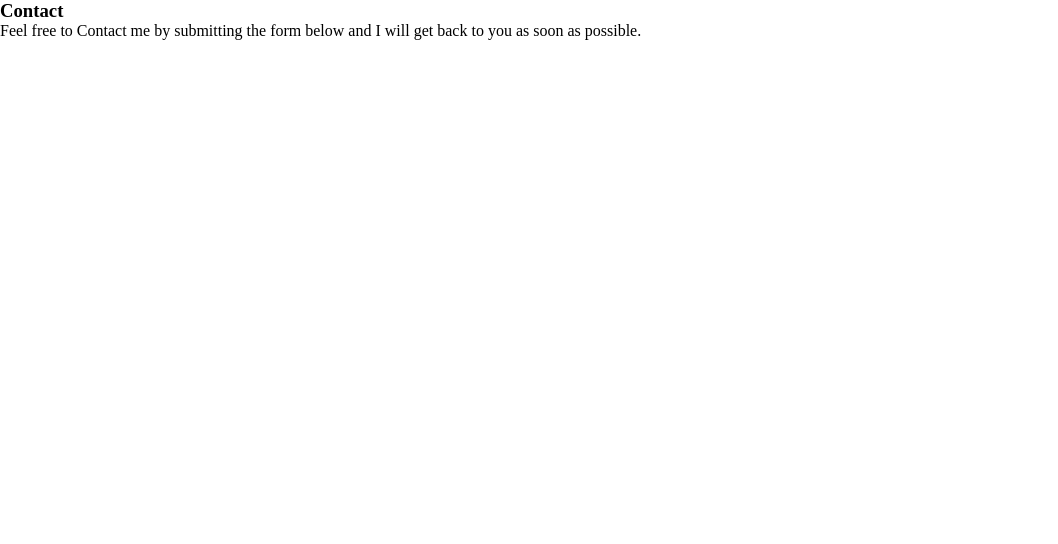
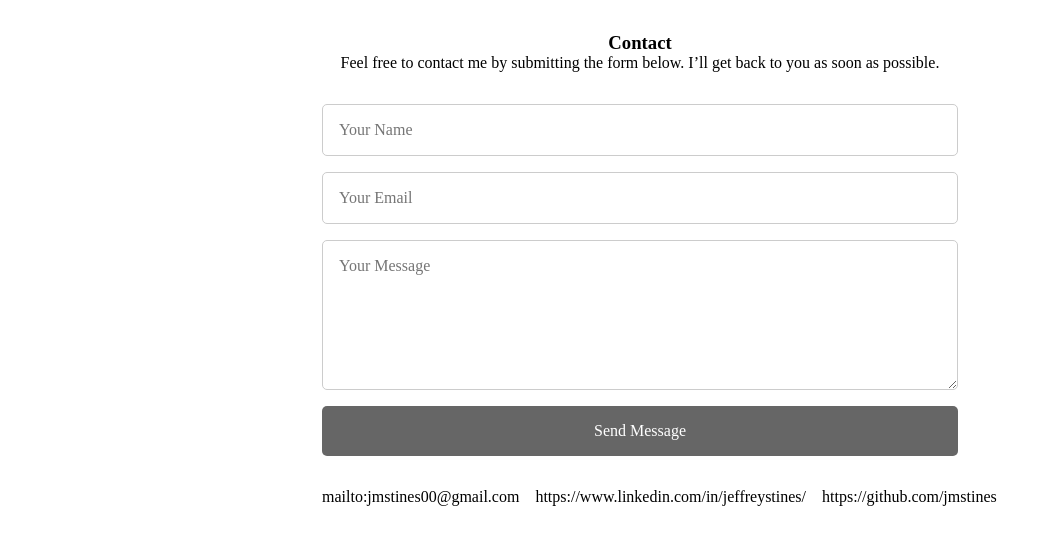
Before and after one commit to jmstines/stines-solutions-react, a Next.js app: page /Contact in a window 1280 px wide. Shown: the top 544 px of the page, without its empty margins (0-1058 px from the left). Built offline with nearby package versions, Linux system fonts and the light colour scheme.

Commit message:
Update Home and Contact Pages

```diff
--- a/src/pages/Contact.css
+++ b/src/pages/Contact.css
@@ -4,3 +4,59 @@
     box-sizing: border-box;
     font-family: inherit;
 }
+
+.contact-container {
+  max-width: 700px;
+  margin: 0 auto;
+  padding: 2rem;
+  text-align: center;
+}
+
+.contact-form {
+  display: flex;
+  flex-direction: column;
+  gap: 1rem;
+  margin-top: 2rem;
+}
+
+.contact-form input,
+.contact-form textarea {
+  padding: 1rem;
+  font-size: 1rem;
+  border: 1px solid #ccc;
+  border-radius: 5px;
+}
+
+.contact-form textarea {
+  min-height: 150px;
+}
+
+.btn-primary {
+  background-color: #666;
+  color: #fff;
+  border: none;
+  padding: 1rem;
+  font-size: 1rem;
+  border-radius: 5px;
+  cursor: pointer;
+}
+
+.btn-primary:hover {
+  background-color: #0056b3;
+}
+
+.form-status {
+  margin-top: 1rem;
+  color: green;
+  font-weight: 500;
+}
+
+.contact-links {
+  margin-top: 2rem;
+}
+
+.contact-links a {
+  margin-right: 1rem;
+  /* color: #007bff; */
+  text-decoration: none;
+}
--- a/src/pages/Contact.tsx
+++ b/src/pages/Contact.tsx
@@ -1,16 +1,82 @@
 import './Contact.css'
 // import './_pageStyles.css'
+import React, { useState, ChangeEvent, FormEvent } from "react";
+
+interface FormData {
+  name: string;
+  email: string;
+  message: string;
+}
 
 export default function Contact() {
-    return (
-        <div  id="contact-main">
-            <h3 className="heading-quaternary">
-                Contact
-            </h3>
-            <span className="heading-secondary">
-                Feel free to Contact me by submitting the form below and I will
-                get back to you as soon as possible.
-            </span>
-        </div>
-    )
+  const [formData, setFormData] = useState<FormData>({
+    name: "",
+    email: "",
+    message: "",
+  });
+
+  const [status, setStatus] = useState<string>("");
+
+  const handleChange = (e: ChangeEvent<HTMLInputElement | HTMLTextAreaElement>) => {
+    const { name, value } = e.target;
+    setFormData((prev) => ({ ...prev, [name]: value }));
+  };
+
+  const handleSubmit = (e: FormEvent<HTMLFormElement>) => {
+    e.preventDefault();
+
+    if (!formData.name || !formData.email || !formData.message) {
+      setStatus("Please fill out all fields.");
+      return;
+    }
+
+    // Here you can integrate EmailJS or API call
+    console.log("Form submitted:", formData);
+    setStatus("Message sent! I'll get back to you soon.");
+    setFormData({ name: "", email: "", message: "" });
+  };
+
+  return (
+    <div id="contact-main" className="contact-container">
+      <h3 className="heading-quaternary">Contact</h3>
+      <p className="heading-secondary">
+        Feel free to contact me by submitting the form below. I’ll get back to you as soon as possible.
+      </p>
+
+      <form className="contact-form" onSubmit={handleSubmit}>
+        <input
+          type="text"
+          name="name"
+          placeholder="Your Name"
+          value={formData.name}
+          onChange={handleChange}
+          required
+        />
+        <input
+          type="email"
+          name="email"
+          placeholder="Your Email"
+          value={formData.email}
+          onChange={handleChange}
+          required
+        />
+        <textarea
+          name="message"
+          placeholder="Your Message"
+          value={formData.message}
+          onChange={handleChange}
+          required
+        ></textarea>
+        <button type="submit" className="btn btn-primary">Send Message</button>
+      </form>
+
+      {status && <p className="form-status">{status}</p>}
+
+      <div className="contact-links">
+        <a>mailto:jmstines00@gmail.com</a>
+        <a>https://www.linkedin.com/in/jeffreystines/</a>
+        <a>https://github.com/jmstines</a>
+      </div>
+    </div>
+  );
 }
```
Also changed, not shown: src/pages/Home.tsx (+7 -4 lines), src/pages/_pageStyles.css (+9 -0 lines), public/assets/profile.png (added).
